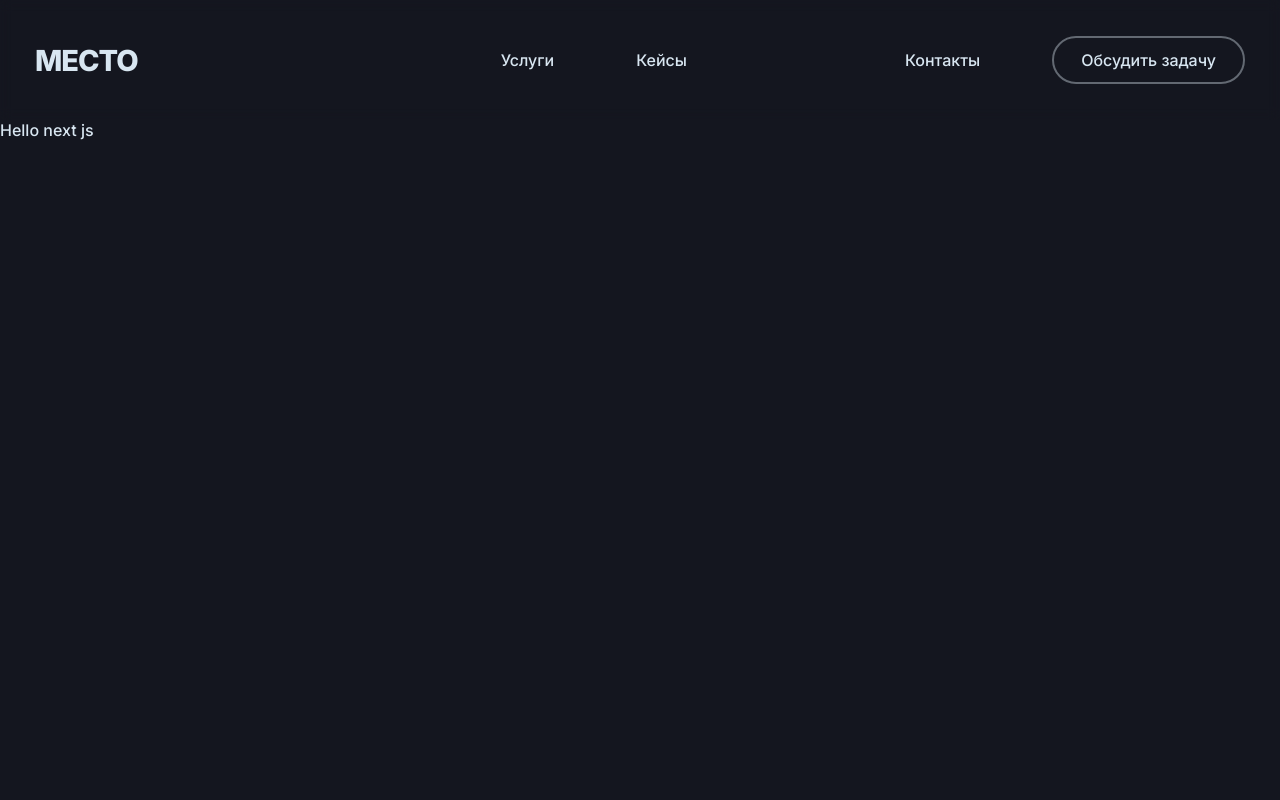
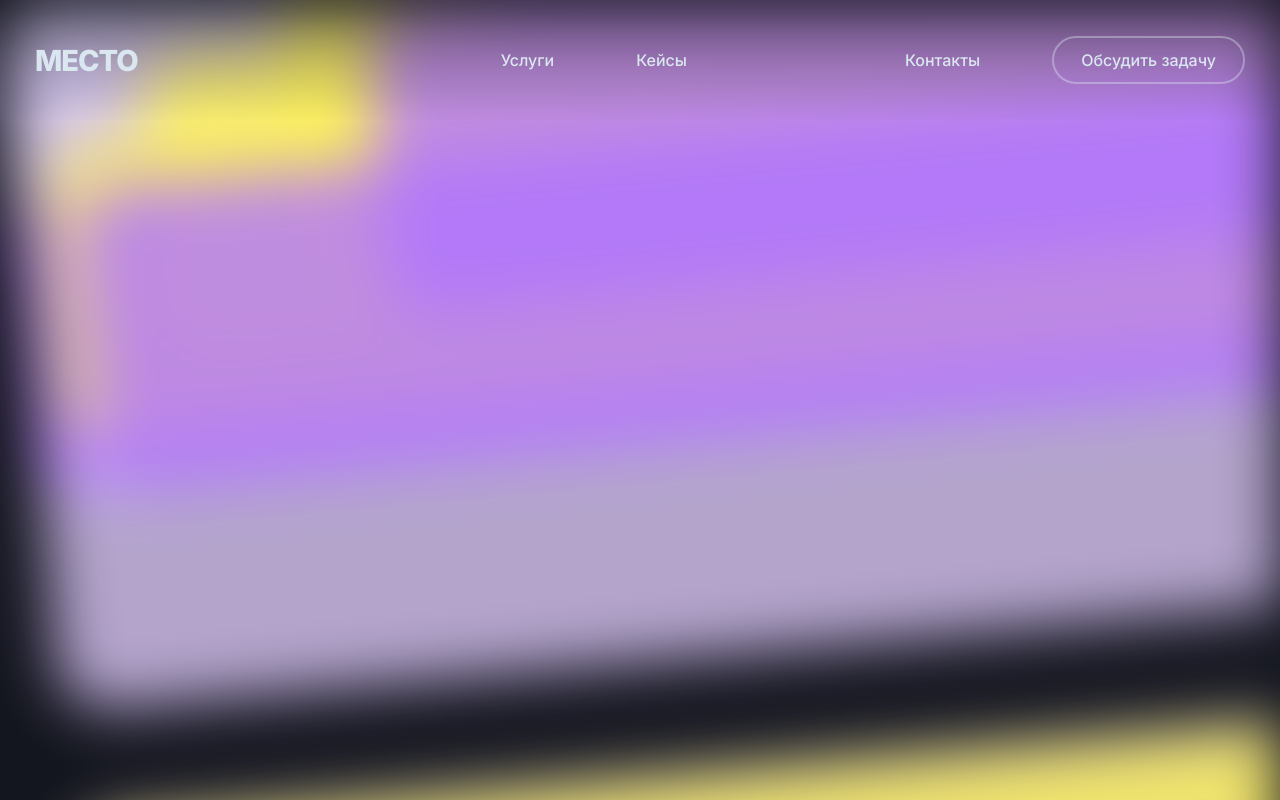
Before and after one commit to Romansh12610/Landing-page, a Next.js app: page / in a window 1280 px wide. Shown: the top 800 px of the page. Built offline with nearby package versions, Linux system fonts and the light colour scheme.

Commit message:
Random svg rectangles background

```diff
--- a/src/app/page.tsx
+++ b/src/app/page.tsx
@@ -1,15 +1,14 @@
 import { Header } from "@/components/Header";
 import { Cursor } from "@/components/Cursor";
+import { SvgBackground } from "@/components/SvgBackground";
 
 export default function HomePage() {
 	return (
 		<>
 			<Cursor />
 			<Header />
+			<SvgBackground />
 			<main>
-				<div>
-					<p>Hello next js</p>
-				</div>
 			</main>
 		</>
 	);
--- /dev/null
+++ b/src/components/SvgBackground.tsx
@@ -0,0 +1,56 @@
+import styles from "@/styles/modules/svgRectangles.module.scss";
+
+
+export const SvgBackground = () => {
+
+    return (
+        <div className={styles.svgWrapper}>
+            <svg xmlns="http://www.w3.org/2000/svg"
+                width="100%" height="100%"
+                viewBox="0 0 100% 100%"
+            >
+                <SvgRectangle xOffset={0} yOffset={0} colorIndex={3} />
+                <SvgRectangle xOffset={0} yOffset={200} colorIndex={3} />
+                <SvgRectangle xOffset={0} yOffset={500} colorIndex={1} />
+                <SvgRectangle xOffset={0} yOffset={700} colorIndex={1} />
+                <SvgRectangle xOffset={0} yOffset={900} colorIndex={1} />
+                <SvgRectangle xOffset={0} yOffset={900} colorIndex={0} />
+
+                <SvgRectangle xOffset={0} yOffset={800} colorIndex={2} />
+                <SvgRectangle xOffset={300} yOffset={0} colorIndex={0} />
+                <SvgRectangle xOffset={150} yOffset={200} colorIndex={0} />
+                <SvgRectangle xOffset={400} yOffset={500} colorIndex={0} />
+                <SvgRectangle xOffset={500} yOffset={700} colorIndex={2} />
+                <SvgRectangle xOffset={900} yOffset={900} colorIndex={2} />
+            </svg>
+        </div>
+    )
+};
+
+
+// coords of rect for 1200 viewport width
+const DEFAULT_COORDS = {
+    width: 1652,
+    height: 303,
+};
+
+// yellow / violet / purple / white colors
+const COLORS = ['hsla(56, 100%, 67%, 0.8)', 'hsla(266, 77%, 88%, 0.8)', 'hsla(266, 100%, 73%, 0.8)', 'hsl(206, 47%, 90%, 0.8)'];
+
+interface SvgRectProps {
+    xOffset: number;
+    yOffset: number;
+    colorIndex: number;
+}
+const SvgRectangle = ({ xOffset, yOffset, colorIndex }: SvgRectProps) => {
+
+    const x = Math.random() * xOffset; // random x start coord
+    const y = Math.random() * yOffset; // random y start coord
+
+    // color
+    const color = COLORS[colorIndex];
+
+    return (
+        <rect x={x} y={y} width={DEFAULT_COORDS.width} height={DEFAULT_COORDS.height} fill={color} stroke={color} transform="rotate(-5)" rx="50" />
+    )
+};
--- a/src/styles/globals/globals.scss
+++ b/src/styles/globals/globals.scss
@@ -37,13 +37,15 @@ a {
 // defining variables
 :root {
     // colors
-    --color-dark: #14161f;
-    --color-bright: #fff557;
-    --color-primary: #d8e6f1;
-    --color-error: #FF6678;
+    --color-dark: hsl(229, 22%, 10%);
+    --color-bright: hsl(56, 100%, 67%);
+    --color-primary: hsl(206, 47%, 90%);
+    --color-error: hsl(353, 100%, 70%);
     --color-gray: hsla(206, 47%, 90%, 0.4);
-    --color-gradient-yellow: hsla(47, 75%, 78%, 1);
-    --color-gradient-violet: hsla(266, 77%, 88%, 1);
+
+    --color-gradient-yellow: hsla(47, 75%, 78%, 0.8);
+    --color-gradient-violet: hsla(266, 77%, 88%, 0.8);
+    --color-gradient-purple: hsla(266, 100%, 73%, 0.8);
 
     :root {
         // transition
--- a/src/styles/modules/header.module.scss
+++ b/src/styles/modules/header.module.scss
@@ -5,9 +5,11 @@
 
     min-width: 100%;
     height: pxRem(120);
-    position: relative;
-
+    position: sticky;
+    top: 0;
+    background: linear-gradient(180deg,#14161F -124.12%,rgba(20,22,31,0) 100%);
     padding: pxRem(35);
+    z-index: 1;
 
 
     &::before {
--- /dev/null
+++ b/src/styles/modules/svgRectangles.module.scss
@@ -0,0 +1,20 @@
+@use 'utils' as *;
+
+.svgWrapper {
+    position: absolute;
+    top: 0;
+    left: 0;
+    height: pxRem(900);
+    width: 100%;
+    z-index: 0;
+
+    & > svg {
+        mix-blend-mode: lighten;
+        filter: blur(30px);
+        shape-rendering: crispEdges;
+    }
+
+    & > rect {
+        transform: rotateY(15deg);
+    }
+}
```
